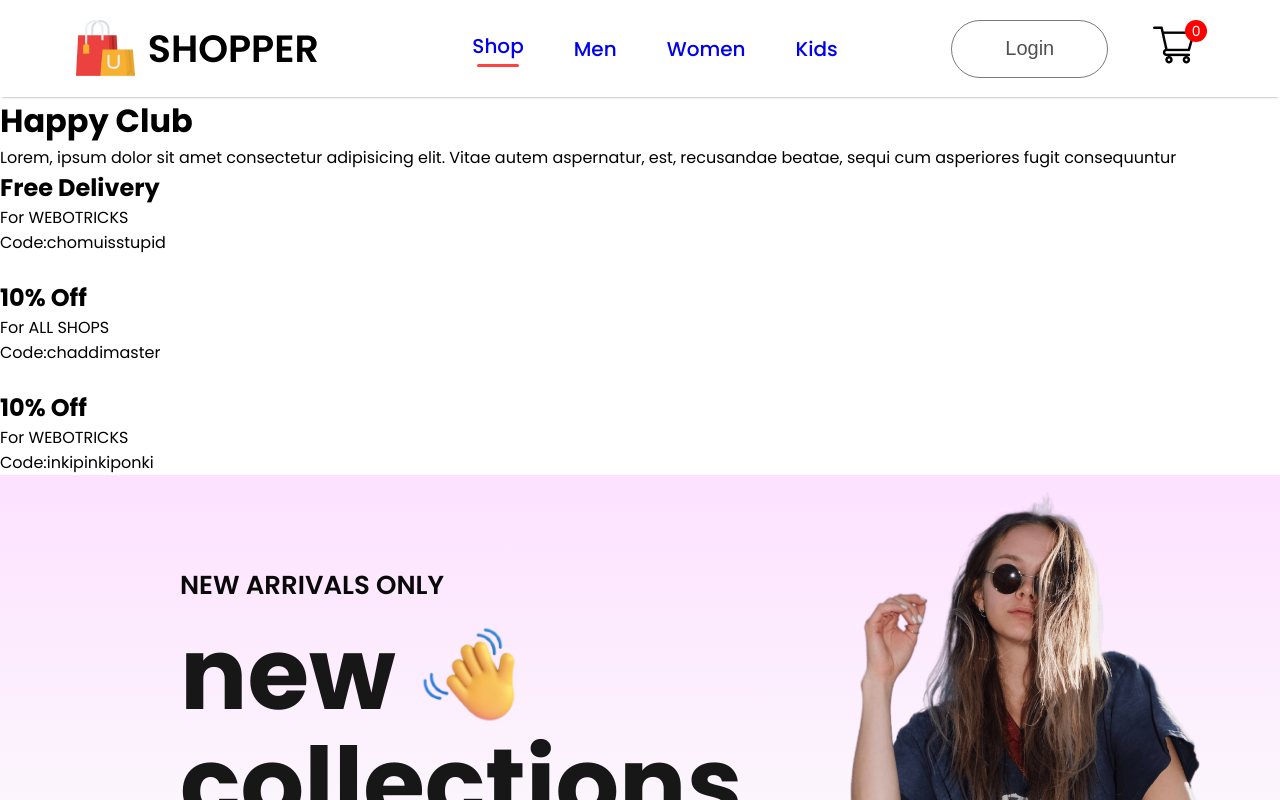
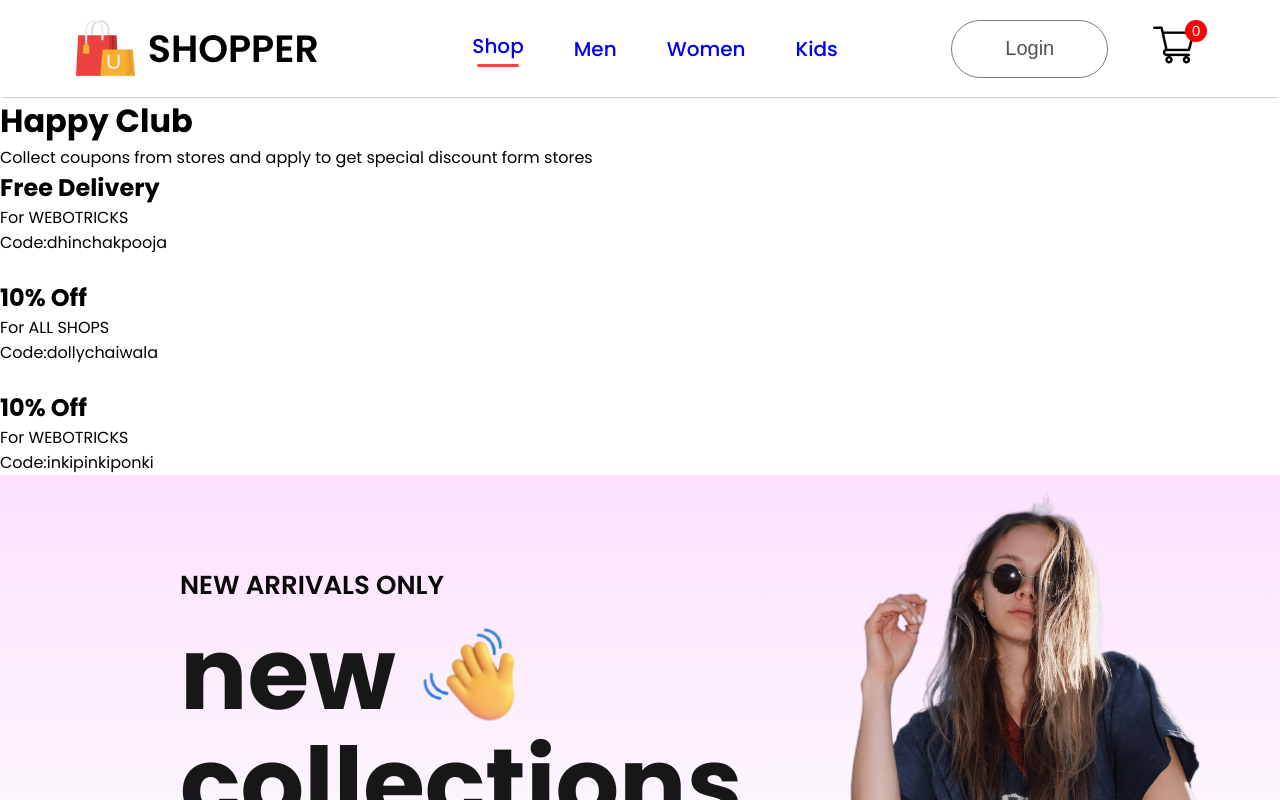
Before and after one commit to Zeeshan2201/frontend, a React (Create React App) app: page / in a window 1280 px wide. Shown: the top 800 px of the page. Built offline with nearby package versions, Linux system fonts and the light colour scheme.

Commit message:
code name update

```diff
--- a/src/Components/Hero/Faisal.jsx
+++ b/src/Components/Hero/Faisal.jsx
@@ -10,20 +10,20 @@ const Faisal = () => {
         </div>
 
         <div className="description">
-            <p>Lorem, ipsum dolor sit amet consectetur adipisicing elit. Vitae autem aspernatur, est, recusandae beatae, sequi cum asperiores fugit consequuntur </p>
+            <p>Collect coupons from stores and apply to get special discount form stores </p>
         </div>
 
         <div className="box1">
             <h2>Free Delivery</h2>
             <p>For  WEBOTRICKS</p>
-            <p>Code:chomuisstupid</p>
+            <p>Code:dhinchakpooja</p>
         </div>
         <br />
 
         <div className="box2">
             <h2>10% Off</h2>
             <p>For  ALL SHOPS</p>
-            <p>Code:chaddimaster</p>
+            <p>Code:dollychaiwala</p>
         </div>
         <br />
 
```
